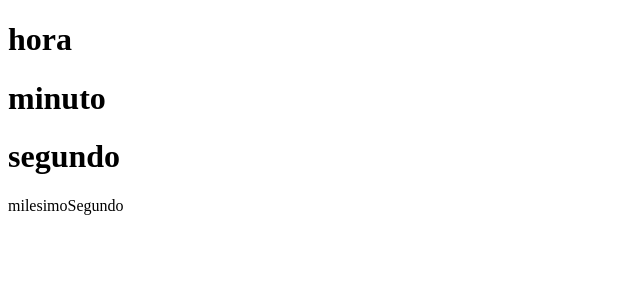
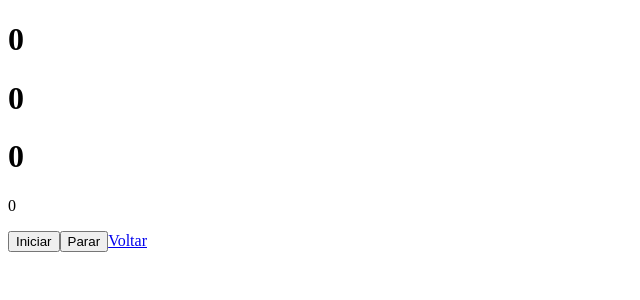
Before and after one commit to lfsmariz/stopWatchReact, a React (Create React App) app: page /stopwatch in a window 1280 px wide. Shown: the top 300 px of the page, without its empty margins (0-640 px from the left). Built offline with nearby package versions, Linux system fonts and the light colour scheme.

Commit message:
stopwatch sem estilização

```diff
--- a/src/Components/StopWatch/index.jsx
+++ b/src/Components/StopWatch/index.jsx
@@ -1,11 +1,42 @@
+import React, { useState, useEffect } from 'react'
+import { Link } from 'react-router-dom';
+
 const Stopwatch = () => {
+
+  const initialState = 0
+
+  const [count, setCount] = useState(initialState);
+  const [status, setStatus] = useState(false);
+
+  useEffect(() => {
+    if(status) {
+      setTimeout(() => setCount(count+10), 10)
+    }
+  }, [status, count])
+
+  const convertTime = (count) => {
+
+    const constConvert = {hour: 3600000, minute: 60000, second: 1000}
+
+    const timeCon = {hour: 0, minute: 0, second: 0, milisecond: 0}
+
+    timeCon.hour = Math.floor(count / constConvert.hour);
+    timeCon.minute = Math.floor((count - timeCon.hour * constConvert.hour) / constConvert.minute);
+    timeCon.second = Math.floor((count - timeCon.hour * constConvert.hour - timeCon.minute * constConvert.minute) / constConvert.second);
+    timeCon.milisecond = Math.floor(count - timeCon.hour * constConvert.hour - timeCon.minute * constConvert.minute - timeCon.second * constConvert.second);
+
+    return timeCon;
+  }
 
   return (
     <div>
-      <h1>hora</h1>
-      <h1>minuto</h1>
-      <h1>segundo</h1>
-      <p>milesimoSegundo</p>
+      <h1>{convertTime(count).hour}</h1>
+      <h1>{convertTime(count).minute}</h1>
+      <h1>{convertTime(count).second}</h1>
+      <p>{convertTime(count).milisecond}</p>
+      <button onClick={() => setStatus(true)}>Iniciar</button>
+      <button onClick={() => setStatus(false)}>Parar</button>
+      <Link to="/">Voltar</Link>
     </div>
   )
 }
```
